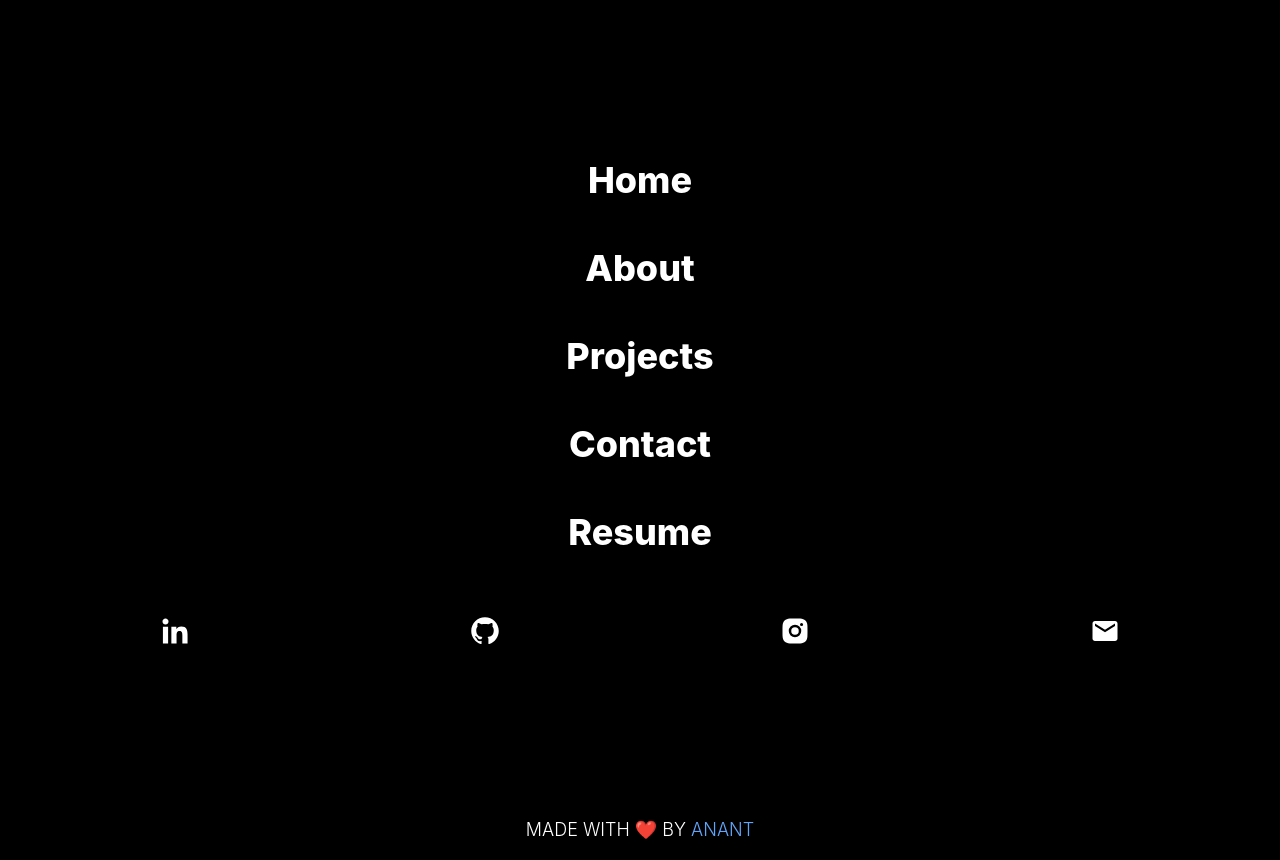
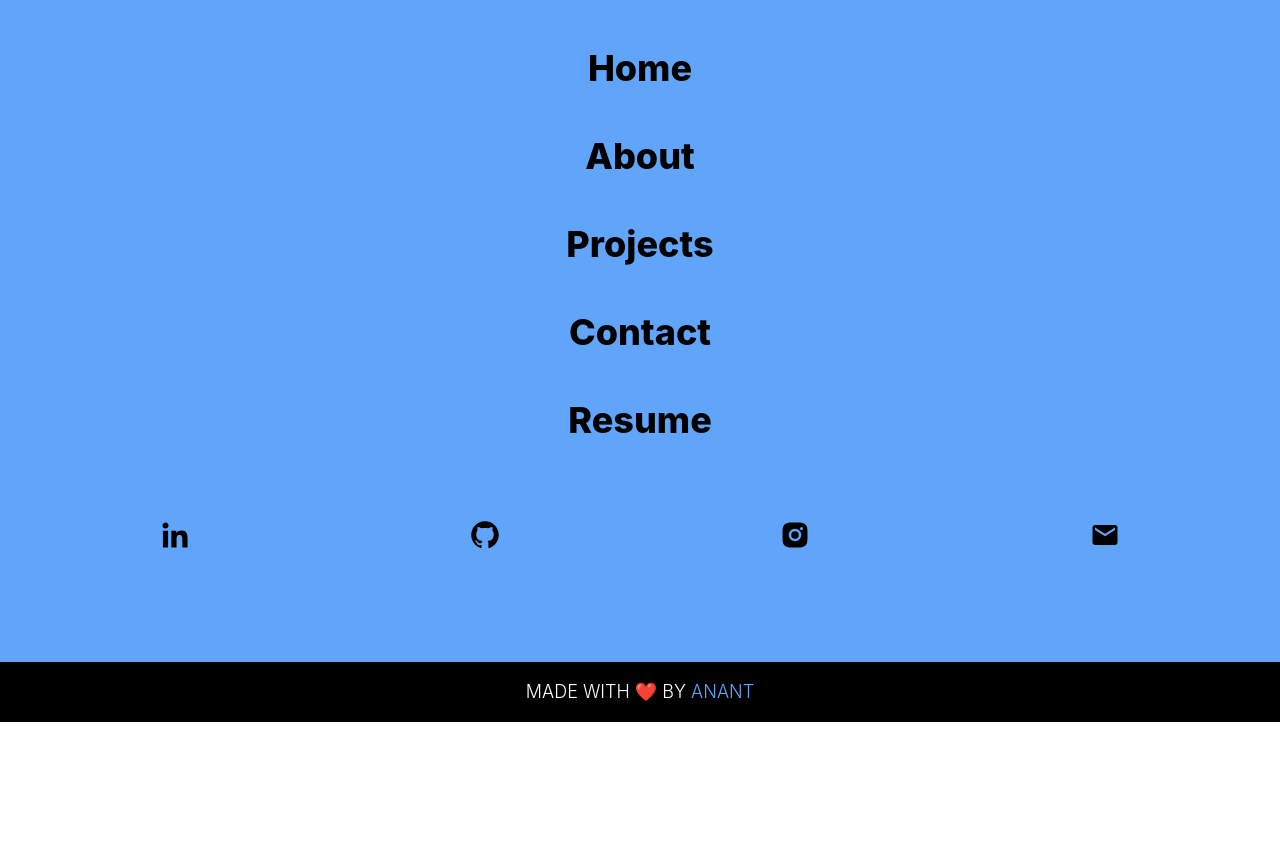
Before and after one commit to anantJjain/Portfolio, a Next.js app: page /components/layout/Navbar in a window 1280 px wide. After the commit the page ends 800 px from the top, so only its background shows below. Built offline with nearby package versions, Linux system fonts and the light colour scheme.

Commit message:
fixed navbar

```diff
--- a/pages/components/layout/Navbar.jsx
+++ b/pages/components/layout/Navbar.jsx
@@ -1,83 +1,31 @@
-import { useState,useEffect,useRef } from 'react'
-import { motion } from 'framer-motion'
+import { AnimatePresence, motion } from 'framer-motion'
 import Link from "next/link"
 import { GrLinkedinOption,GrGithub } from 'react-icons/gr'
 import { RiInstagramFill } from 'react-icons/ri'
 import { MdEmail} from 'react-icons/md'
 import { MenuItems } from '../../../public/data/MenuItems';
 
-const iconVariants = {
-    initial:{
-        rotate:0
-    },
-    animate:{
-        rotate:[-90,0,90,0],
-        transition:{ type: 'spring',stiffness:100}
-    }
-}
-const menuVariants = {
-    initial:{
-        y:0,
-        opacity:0
-    },
-    animate:{
-        y:0,
-        opacity:1,
-        transition:{
-            duration:0.8,
-            type:'easeInOut',
-        }
-    },
-  };
-const linkVariants={
-    initial:{
-        x:0,
-        y:0
-    },
-    animate:{
-        x:10,
-        y:-5,
-        color:'white'
-    },
-    transition:{
-        type:'spring',
-        stiffness:1000,
-        duration:10
-    }
-}
-const linkVariants2={
-    initial:{
-        y:0,
-    },
-    animate:{
-        y:5,
-        color:'white'
-    }
-}
-const sliderVariants ={
-    initial:{
-        height:0,
-    },
-    animate: (id) => ({
-        height:800,
-        transition:{ delay:0.2*id,type: 'tween',stiffness:150},
-        duration:10
-    }),
-}
-
-const Navbar = ({ menuState,toggleMenu }) => {
+const Navbar = ({ toggleMenu }) => {
     return (
-        <motion.div className='min-h-screen border-0 border-red-500 pt-28'>
-                <div className="mt-12 font-extrabold text-white">
+        <div className='w-full'>
+            <AnimatePresence>
+                <motion.div
+                    // variants={sliderVariants}
+                    // initial="initial"
+                    // animate="animate"
+                    // exit="exit"
+                    className='pt-12 text-black bg-blue-400 border-0 border-red-500 pb-28'
+                >
+                        <div className="font-extrabold">
                             {
                                 MenuItems.map( (item) => {
                                     return(
-                                <div key={item.id} className='m-auto text-center sm1:space-y-4 sm3:space-y-6 md:space-y-10 sm1:w-full sm1:text-3xl sm3:text-4xl md:text-5xl md:w-3/4'>
+                                        <div key={item.id} className='m-auto text-center sm1:space-y-4 sm3:space-y-6 md:space-y-10 sm1:w-full sm1:text-3xl sm3:text-2xl md:text-5xl md:w-3/4'>
                                             <Link className='transition delay-200 border-0 border-red-500' href={`#${item.linkedSection}`} scroll={false}>
                                                 <motion.button
-                                            variants={linkVariants}
-                                            initial="initial"
-                                            whileHover="animate"
+                                                    // variants={linkVariants}
+                                                    // initial="initial"
+                                                    // whileHover="animate"
                                                     onClick={toggleMenu}
                                                     className=''
                                                 >
@@ -89,7 +37,7 @@ const Navbar = ({ menuState,toggleMenu }) => {
                                 })
                             }
                         </div>
-                <div className='mt-0 text-4xl font-extrabold text-center text-white'>
+                        <div className='mt-0 text-4xl font-extrabold text-center'>
                             <div>
                                 <Link
                                     className="transition delay-200"
@@ -98,39 +46,41 @@ const Navbar = ({ menuState,toggleMenu }) => {
                                     target='_blank'
                                 >
                                     <motion.button
-                                variants={linkVariants2}
-                                initial="initial"
-                                whileHover="animate"
+                                        // variants={linkVariants2}
+                                        // initial="initial"
+                                        // whileHover="animate"
                                         className="" onClick={toggleMenu}
                                     >
                                         <span className=''>Resume</span>
                                     </motion.button>
                                 </Link>
                             </div>
-                    <div className='flex justify-between w-3/4 m-auto mt-16 text-3xl'>
+                            <div className='flex justify-between w-3/4 m-auto mt-20 text-3xl'>
                                 <motion.a
-                            variants={iconVariants}
-                            initial="initial"
-                            whileHover="animate"
+                                    // variants={iconVariants}
+                                    // initial="initial"
+                                    // whileHover="animate"
                                     href="https://www.linkedin.com/in/anantjainBE/" target="_blank" className=""><GrLinkedinOption /></motion.a>
                                 <motion.a
-                            variants={iconVariants}
-                            initial="initial"
-                            whileHover="animate"
+                                    // variants={iconVariants}
+                                    // initial="initial"
+                                    // whileHover="animate"
                                     href="https://github.com/anantJjain" target="_blank" className=""><GrGithub/></motion.a>
                                 <motion.a
-                            variants={iconVariants}
-                            initial="initial"
-                            whileHover="animate"
+                                    // variants={iconVariants}
+                                    // initial="initial"
+                                    // whileHover="animate"
                                     href="https://www.instagram.com/anantjain.8k/" target="_blank" className=""><RiInstagramFill /></motion.a>
                                 <motion.a
-                            variants={iconVariants}
-                            initial="initial"
-                            whileHover="animate"
+                                    // variants={iconVariants}
+                                    // initial="initial"
+                                    // whileHover="animate"
                                     href="mailto:anantjain.8k@gmail.com" target="_blank" className=""><MdEmail /></motion.a>
                                 </div>
                         </div>
                 </motion.div>
+            </AnimatePresence>
+        </div>
   )
 }
 
--- a/pages/components/sections/About.jsx
+++ b/pages/components/sections/About.jsx
@@ -10,6 +10,7 @@ const About = () => {
     const x = useTransform(scrollYProgress,[0,1],[-800,1100])
 
     return (
+      <>
       <motion.div id="about" className="relative pt-20 mt-0 overflow-hidden text-white border-0 border-red-400 md:mt-20 xl:mt-40">
         <div>
         <div className='absolute z-0 -ml-10 -mr-40 font-extrabold tracking-tighter text-black transform bg-blue-400 sm3:p-4 md:text-4xl sm3:text-2xl sm1:p-2 sm1:text-xl'>
@@ -20,6 +21,7 @@ const About = () => {
         </div>
         </div>
       </motion.div>
+      </>
     )
   }
   export default About
--- a/pages/index.jsx
+++ b/pages/index.jsx
@@ -9,17 +9,12 @@ import Header from "./components/layout/Header"
 import Navbar from "./components/layout/Navbar"
 
 const Main = () => {
-  const [ isOpen,setOpen ] = useState(true)
-  const toggleMenu = () => {
-    setOpen(!isOpen)
-    console.log(isOpen)
-  }
   return (
     <div className="overflow-hidden">
         <div>
-          <Header isOpen={isOpen} toggleMenu={toggleMenu} />
+          <Header/>
         </div>
-        <div className={`${isOpen ? 'block': 'hidden'}`}>
+        <div>
           <Home />
           <About />
           <div className="sm1:hidden md:block">
@@ -29,9 +24,6 @@ const Main = () => {
           <Projects />
           <Contact />
         </div>
-        <div className={`${isOpen ? 'hidden': 'block'}`}>
-          <Navbar isOpen={isOpen} toggleMenu={toggleMenu}  />
-        </div>
     </div>
   )
 }
--- a/public/data/MenuItems.js
+++ b/public/data/MenuItems.js
@@ -15,7 +15,7 @@ export const MenuItems = [
         name:'Projects',
     },
     {
-        id:3,
+        id:4,
         linkedSection:'contact',
         name:'Contact',
     },
--- a/styles/globals.css
+++ b/styles/globals.css
@@ -396,6 +396,11 @@ a {
   text-underline-offset:0.3em;
 }
 
+.font-stencil-error{
+  text-decoration: underline solid white ;
+  text-underline-offset:0.3em;
+}
+
 .font-stencil-nonhome{
   /* color:rgba(255,255,255,0); */
   -webkit-text-stroke: 0px white;
```
Also changed, not shown: pages/404.jsx (added, +38 -0 lines), pages/components/layout/Header.jsx (+23 -34 lines), pages/components/sections/Skill.jsx (indentation only), public/media/404.gif (added). Lines whose indentation alone changed are shown as unchanged.
